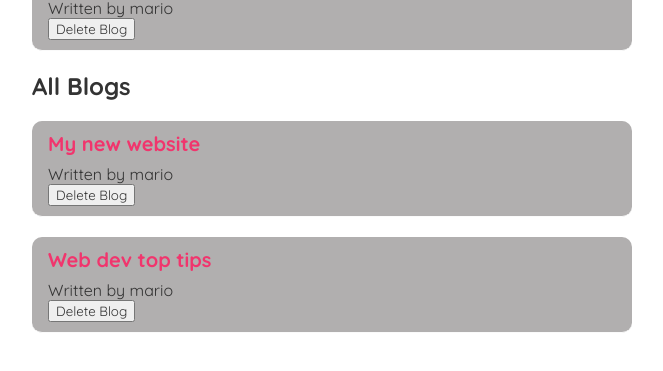
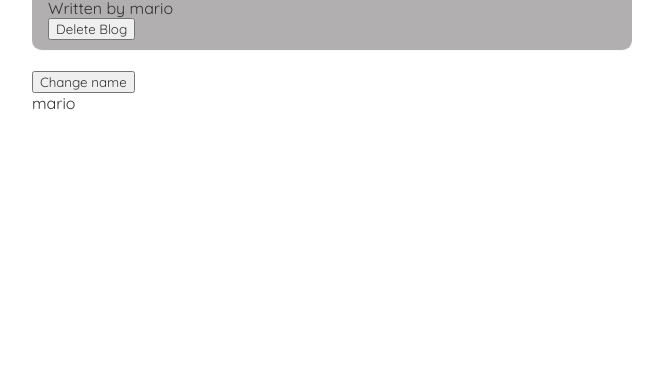
Before and after one commit to DonAlahakoon/dojo-blog-react, a React (Create React App) app: page / in a window 1280 px wide. Shown: the part 387-758 px from the top of the page, without its empty margins (308-971 px from the left). Built offline with nearby package versions, Linux system fonts and the light colour scheme.

Commit message:
Changed home.js

```diff
--- a/src/Home.js
+++ b/src/Home.js
@@ -1,4 +1,4 @@
-import {useState} from 'react';
+import {useState, useEffect} from 'react';
 import BlogList from './BlogList';
 
 const Home = () => {
@@ -14,11 +14,19 @@
         setBlogs(newBlogs);
     }
 
+    const [name, setName] = useState('mario');
+
+    useEffect(() => {
+        console.log('use effect ran')
+        console.log(name)
+    },[name]);
 
     return (
         <div className="home">
             <BlogList blogs={blogs} title="All Blogs" handleDelete={handleDelete}/>
-            <BlogList blogs={blogs.filter((blog) => blog.author === 'mario')} title="All Blogs"/>
+            <button onClick={()=>setName('luigi')}>Change name</button>
+            <p>{name}</p>
+
         </div>
       );
 }
```
